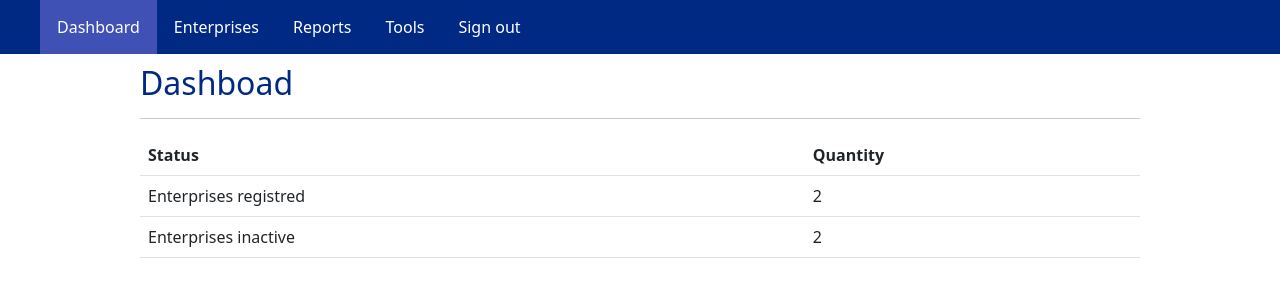
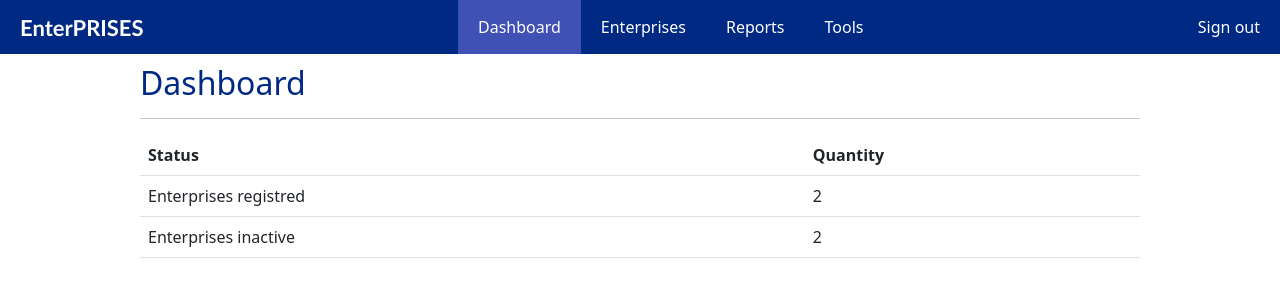
Before and after one commit to wallaceSW11/CadastroEmpresa_VueJS, a Vue app: page / in a window 1280 px wide. Shown: the top 300 px of the page. Built offline with nearby package versions, Linux system fonts and the light colour scheme; sample sign-in values are in the browser's storage; what vue-sweetalert2, vue-the-mask would draw is missing.

Commit message:
adding the new navbar

```diff
--- a/src/components/menu/navbar/NavBar.vue
+++ b/src/components/menu/navbar/NavBar.vue
@@ -1,33 +1,21 @@
 <template>
-    <div class="main-menu">
-        <div class="menu-mobile">
-            <MenuButton :callback="toggleMenu" :clicked="menuClose" />
-        </div>
-        <div class="menu-desk">
-
-            <ul :class="['menu', menuClose ? 'show-menu-mobile' : '']">
-                <li :class="pagina == 0 ? 'selecionado' : 'disponivel'">
-                    <a @click="irParaPagina(0, 'Dashboard')">Dashboard</a>
-                </li>
-                <li :class="pagina == 1 ? 'selecionado' : 'disponivel'">
-                    <a @click="irParaPagina(1, 'Enterprises')">Enterprises</a>
-                </li>
-                <li :class="pagina == 2 ? 'selecionado' : 'disponivel'">
-                    <a @click="irParaPagina(2, 'Reports')">Reports</a>
-                </li>
-                <li :class="pagina == 3 ? 'selecionado' : 'disponivel'">
-                    <a @click="irParaPagina(3, 'Tools')">Tools</a>
-                </li>
-                <li
-                    id="signout"
-                    :class="pagina == 4 ? 'selecionado' : 'disponivel'"
-                >
-                    <a @click="irParaPagina(4, 'Login')">Sign out</a>
-                </li>
-            </ul>
-
-        </div>
-    </div>
+    <header>
+        <nav>
+            <div class="logo">EnterPRISES</div>
+            <div class="menu">
+                <div :class="['item-menu', pagina == 0 ? 'selecionado' : 'disponivel']" @click="goToPage(0, 'Dashboard')">Dashboard</div>
+                <div :class="['item-menu', pagina == 1 ? 'selecionado' : 'disponivel']" @click="goToPage(1, 'Enterprises')">Enterprises</div>
+                <div :class="['item-menu', pagina == 2 ? 'selecionado' : 'disponivel']" @click="goToPage(2, 'Reports')">Reports</div>
+                <div :class="['item-menu', pagina == 3 ? 'selecionado' : 'disponivel']" @click="goToPage(3, 'Tools')">Tools</div>
+            </div>
+            <div class="sign-out">
+                <div :class="['item-menu', pagina == 4 ? 'selecionado' : 'disponivel']" @click="goToPage(4, 'Login')">Sign out</div>
+            </div>
+            <div class="menu-mobile">
+                <MenuButton :callback="toggleMenu" :clicked="menuClose" />
+            </div>
+        </nav>
+    </header>
 </template>
 
 <script>
@@ -38,20 +26,23 @@ export default {
     data() {
         return {
             pagina: { type: Number, default: 0 },
+            page: { type: String, default: 'Dashboard'},
             menuClose: false,
+            pages: ['Dashboard', 'Enterprises', 'Reports', 'Tools', 'Login'],
         };
     },
     components: {
         MenuButton,
     },
     methods: {
-        irParaPagina(numeroPagina, pagina) {
-
+        goToPage(numeroPagina, pagina) {
             if (this.pagina == numeroPagina) return;
 
             if (numeroPagina == 4) {
                 localStorage.removeItem("user");
             }
+
+            this.page = pagina;
 
             this.pagina = numeroPagina;
             this.$router.push({ name: pagina });
@@ -63,6 +54,13 @@ export default {
     mounted() {
         this.pagina = this.$route.name == "Enterprises" ? 1 : 0;
     },
+    computed: {
+        activePage: function() {
+            return {
+
+            }
+        }
+    }
 };
 </script>
 
--- /dev/null
+++ b/src/components/menu/navbar/style copy.scss
@@ -0,0 +1,89 @@
+ul {
+    list-style: none;
+    margin: 0;
+    padding: 0;
+    overflow: hidden;
+    background-color: $primaryColor;
+}
+
+li {
+    float: left;
+}
+
+li:first-child {
+    margin-left: 40px;
+}
+
+li:last-child {
+    float: right;
+    margin-right: 10px;
+}
+
+ul.menu li a {
+    display: block;
+    color: #fff;
+    padding: 15px 17px;
+    text-decoration: none;
+    text-align: center;
+    cursor: pointer;
+}
+
+.selecionado {
+    background-color: $secondaryColor !important;
+    color: #fff;
+}
+
+.disponivel {
+    background-color: $primaryColor;
+}
+
+li.disponivel a:hover {
+    background-color: $secondaryColor;
+    color: #fff;
+}
+
+.main-menu {
+    width: 100%;
+}
+
+.menu {
+    display: flex;
+}
+
+.menu-mobile {
+    display: none;
+    width: 100%;
+    height: 54px;
+    background: $primaryColor;
+}
+
+.show-menu-mobile {
+    display: flex !important;
+}
+
+@media only screen and (max-width: 600px) {
+    .menu-mobile {
+        display: flex;
+        justify-content: flex-start;
+    }
+    .menu {
+        display: none;
+        flex-direction: column;
+        justify-content: flex-start;
+        align-items: flex-start;
+        background-color: $secondaryColor;
+        transition: all 0.6s ease;
+        z-index: 1000;
+    }
+    .menu li {
+        margin: 0;
+        width: 100%;
+    }
+    .menu a {
+        padding: 0;
+        margin: 0;
+        text-align: left;
+
+        border-bottom: 2px solid $primaryColor;
+    }
+}
--- a/src/components/menu/navbar/style.scss
+++ b/src/components/menu/navbar/style.scss
@@ -1,35 +1,56 @@
-ul {
-    list-style: none;
-    margin: 0;
-    padding: 0;
-    overflow: hidden;
+nav {
+    display: flex;
+    flex-direction: row;
+    justify-content: space-between;
     background-color: $primaryColor;
+    width: 100%;
+    height: 54px;
   }
 
-li {
-    float: left;
+  .logo {
+    display: flex;
+    flex-direction: row;
+    justify-content: center;
+    align-items: center;
+    color: $primaryColorFont;
+    padding: 10px 20px;
+    height: 100%;
+    font-weight: 900;
+    font-size: 22px;
+    font-family: 'Trebuchet MS', 'Lucida Sans Unicode', 'Lucida Grande', 'Lucida Sans', Arial, sans-serif;
+
   }
 
-li:first-child {
-    margin-left: 40px;
+  .menu {
+    display: flex;
+    flex-direction: row;
+    justify-content: center;
+    align-items: center;
   }
 
-li:last-child {
-    float: right;
-    margin-right: 10px;
-}
-
-ul.menu li a {
-    display: block;
-    color: #fff;
-    padding: 15px 17px;
-    text-decoration: none;
-    text-align: center;
+  .item-menu {
+    display: flex;
+    justify-content: center;
+    align-items: center;
+    padding: 0 20px;
+    background-color: $primaryColor;
+    height: 100%;
+    color: $primaryColorFont;
     cursor: pointer;
   }
 
+  .item-menu:hover{
+    transition: .5s;
+    background-color: $secondaryColor;
+    color: $primaryColorFont;
+  }
+
+  .menu-mobile {
+      display: none;
+  }
+
   .selecionado {
-    background-color: $secondaryColor;
+    background-color: $secondaryColor !important;
     color: #fff;
 }
 
@@ -42,48 +63,12 @@ li.disponivel a:hover {
     color: #fff;
 }
 
-.main-menu {
-    width: 100%;
-}
 
-.menu {
-    display: flex;
-}
-
-.menu-mobile {
-    display: none;
-    width: 100%;
-    height: 54px;
-    background: $primaryColor;
-}
-
-.show-menu-mobile {
-    display: flex !important;
-}
-
-@media only screen and (max-width: 600px) {
-    .menu-mobile {
-        display: flex;
-        justify-content: flex-start;
-    }
+  @media screen and (max-width: 650px) {
     .menu {
       display: none;
-        flex-direction: column;
-        justify-content: flex-start;
-        align-items: flex-start;
-        background-color: $secondaryColor;
-        transition: all 0.6s ease;
-        z-index: 1000;
     }
-    .menu li {
-        margin: 0;
-        width: 100%;
-    }
-    .menu a {
-        padding: 0;
-        margin: 0;
-        text-align: left;
-
-        border-bottom: 2px solid $primaryColor;
+    .sign-out {
+      display: none;
     }
   }
--- a/src/router/index.js
+++ b/src/router/index.js
@@ -16,7 +16,7 @@ router.beforeEach((to, from, next) => {
     if (to.name == 'Login'){
 
         if (token){
-          next({name: 'Dashboad'});
+          next({name: 'Dashboard'});
         } else {
           next();
         }
--- a/src/views/dashboard/Dashboard.vue
+++ b/src/views/dashboard/Dashboard.vue
@@ -1,6 +1,6 @@
 <template>
     <div class="container">
-        <Title text="Dashboad" />
+        <Title text="Dashboard" />
 
         <div class="content">
             <table class="table">
```
Also changed, not shown: src/components/menu/navbar/NavBar copy.vue (added, +69 -0 lines). Lines whose indentation alone changed are shown as unchanged.
